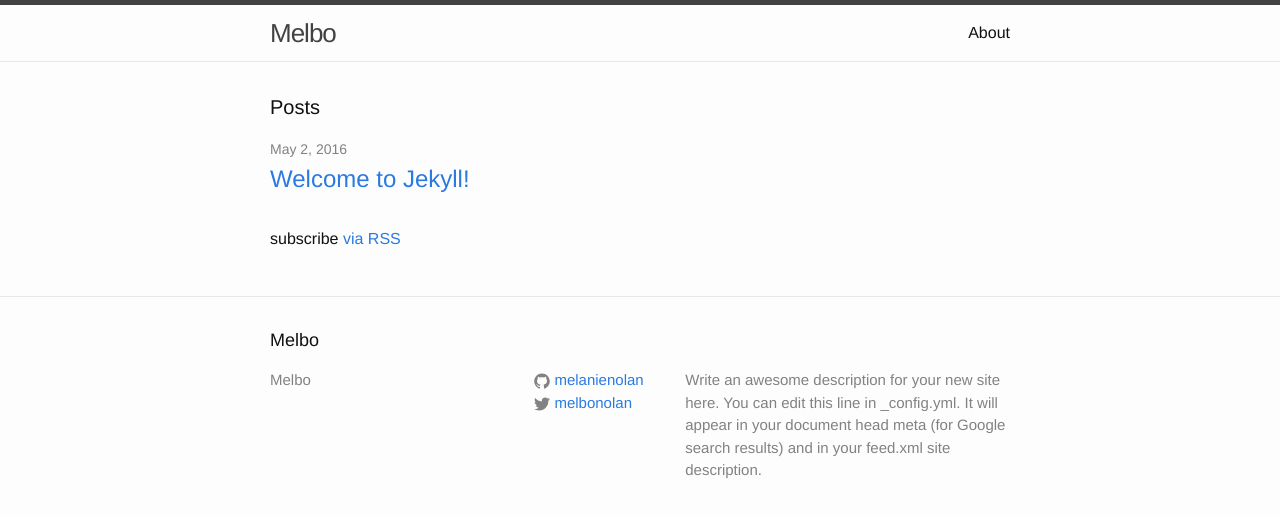
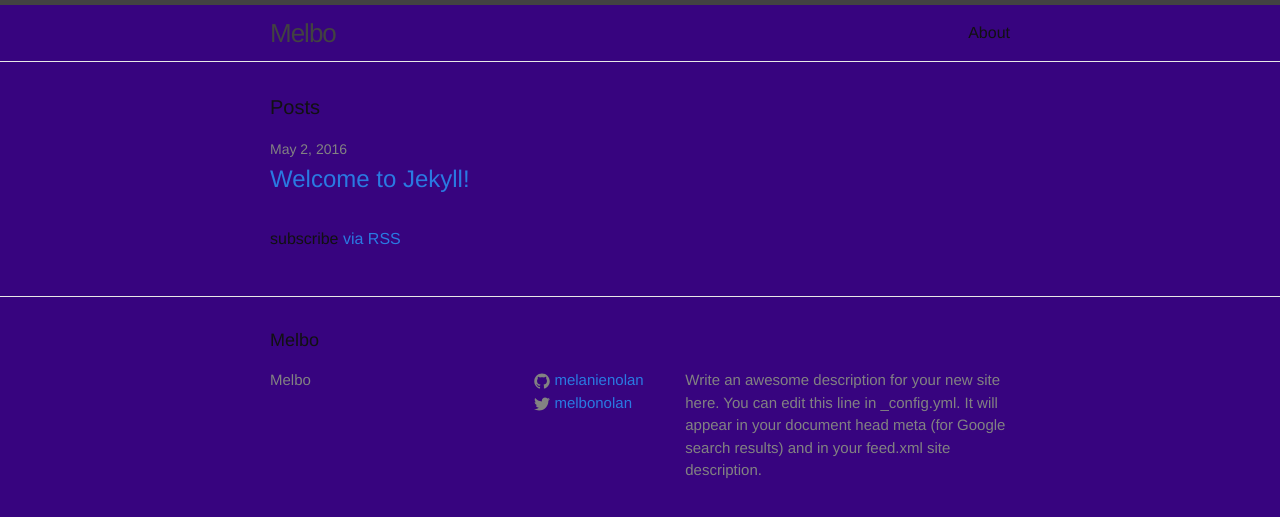
Before and after one commit to melanienolan/my-site, a Jekyll site: the page built from index.html, in a window 1280 px wide. Shown: the top 517 px of the page. Built offline with Jekyll 4.4.1, drawn with Linux system fonts in a browser that asks for light colours.

Commit message:
Added styling for background

```diff
--- a/_sass/_layout.scss
+++ b/_sass/_layout.scss
@@ -1,3 +1,32 @@
+/* Background */
+
+@keyframes bgimage {
+    0% {
+        background-color: #450172;
+    }
+    25% {
+        background-color: #25098f;
+    }
+    50% {
+        background-color: #056466;
+    }
+    75% {
+        background-color: #25098f;
+    }
+    100% {
+        background-color: #450172;
+    }
+}
+body {
+    margin: 0;
+    animation: bgimage 40s ease-in-out infinite alternate;
+}
+canvas#background {
+    position: absolute;
+    top: 0;
+    left: 0;
+}
+
 /**
  * Site header
  */
```
